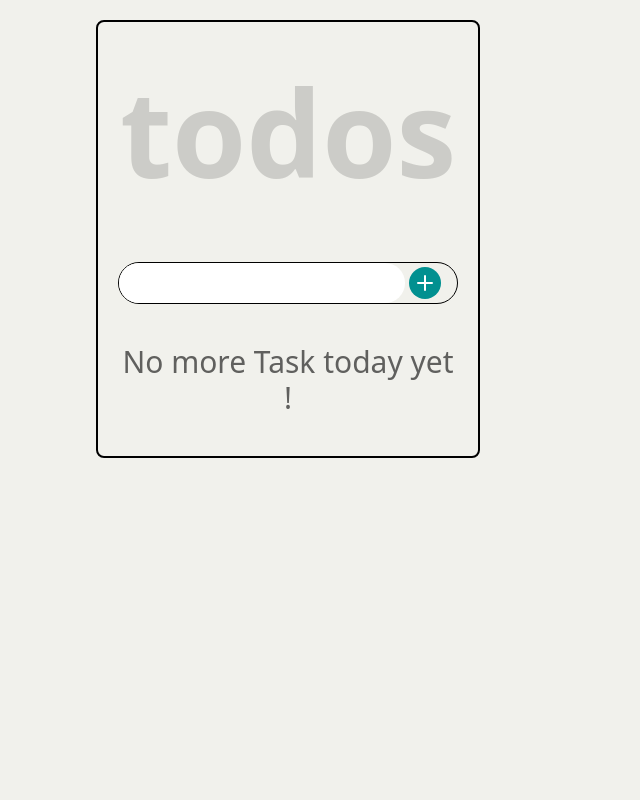
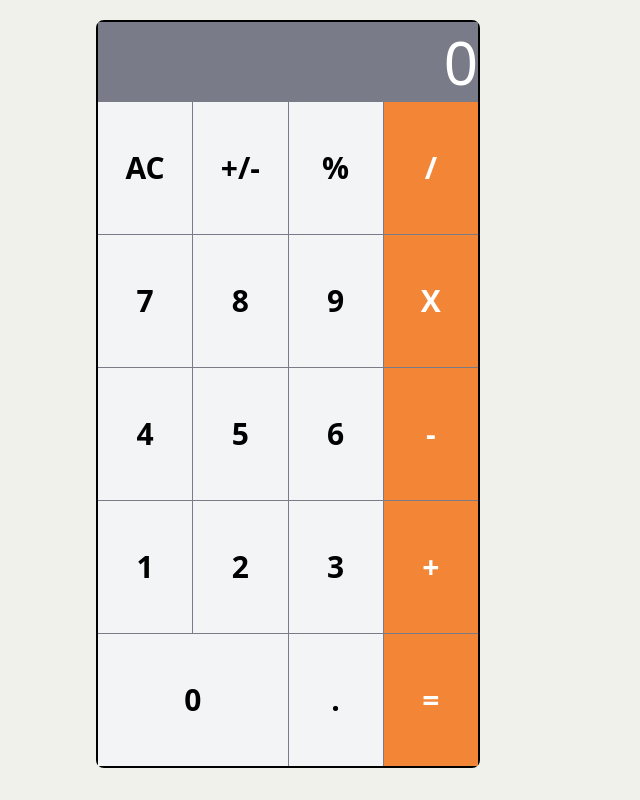
Before and after one commit to Theogene120/react-thegym-practice, a React (Vite) app: page / in a window 1280 px wide. Shown: the whole page, without its empty margins (0-640 px from the left). Built offline with nearby package versions, Linux system fonts and the light colour scheme.

Commit message:
calculator project got started

```diff
--- /dev/null
+++ b/src/Calculator.jsx
@@ -0,0 +1,34 @@
+
+
+function Button(){
+    let buttons = ['AC','+/-','%','/','7','8','9','X','4','5','6','-','1','2','3','+','0','.','=']
+    let sign = ['/','X','-','+','=']
+
+    let btns = buttons.map(btn =>
+        <div className={`${btn == '0'? 'grid col-span-2' : ''}`}>
+            <button className={`${sign.includes(btn) ? "bg-[#F38636] text-white text-3xl font-bold": "bg-gray-100 text-3xl font-bold"} w-full py-12 `}>
+                {btn}
+            </button>
+        </div>
+    )
+
+    return (
+        <div>
+            <p className="h-20 text-6xl flex items-center justify-end text-white">0</p>
+            <div className="grid grid-cols-4 gap-[1px]">
+                {btns}
+            </div>
+        </div>
+    )
+}
+
+function Calculator(){
+    return(
+        <div className="bg-[#7A7B88]">
+            <Button />
+        </div>
+
+    )
+}
+
+export default Calculator
--- a/src/main.jsx
+++ b/src/main.jsx
@@ -2,6 +2,7 @@ import { StrictMode } from "react";
 import { createRoot } from "react-dom/client";
 
 import Todo from "./Todo";
+import Calculator from './Calculator'
 import MemeGenerator from "./components/MemeGenerator";
 import ChefClaudeApp from "./components/ChefClaudeApp";
 // import FormSkills from './FormSkills.jsx'
@@ -13,6 +14,6 @@ import "./index.css";
 import App from './components/Suspense'
 createRoot(document.getElementById("root")).render(
   <StrictMode>
-    <Todo />
+    <Calculator />
   </StrictMode>,
 );
```
